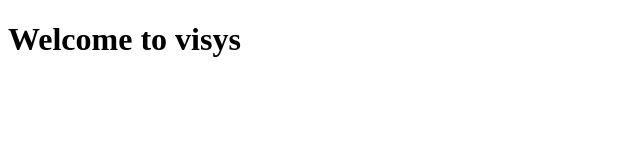
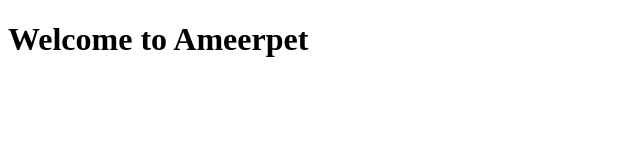
Before and after one commit to pranaygt01/nginx-html, a plain HTML site: page index.html in a window 1280 px wide. Shown: the whole page, without its empty margins (0-640 px from the left). Drawn offline with Linux system fonts and the light colour scheme.

Commit message:
Update index.html

```diff
--- a/index.html
+++ b/index.html
@@ -3,9 +3,9 @@
 <head>
     <meta charset="UTF-8">
     <meta name="viewport" content="width=device-width, initial-scale=1.0">
-    <title>Welcome to visys</title>
+    <title>Welcome to Ameerpet</title>
 </head>
 <body>
-    <h1>Welcome to visys</h1>
+    <h1>Welcome to Ameerpet</h1>
 </body>
 </html>
```
